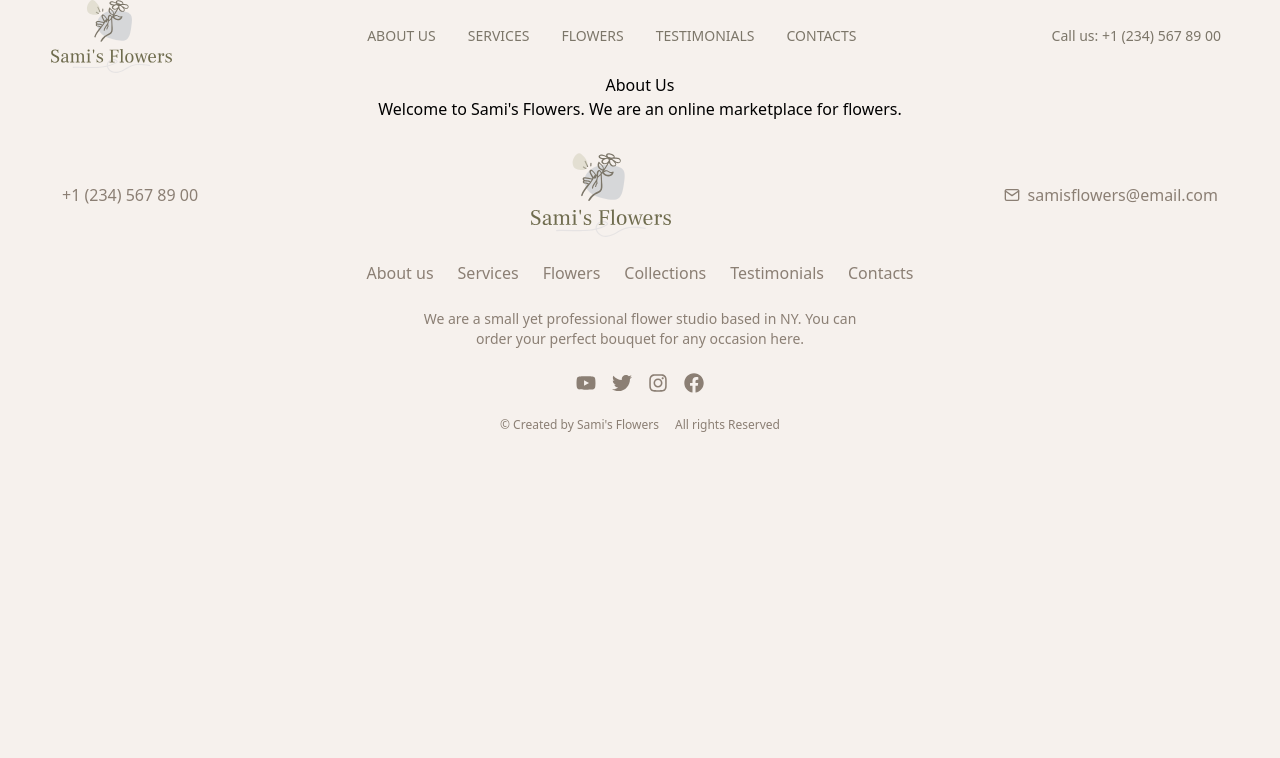
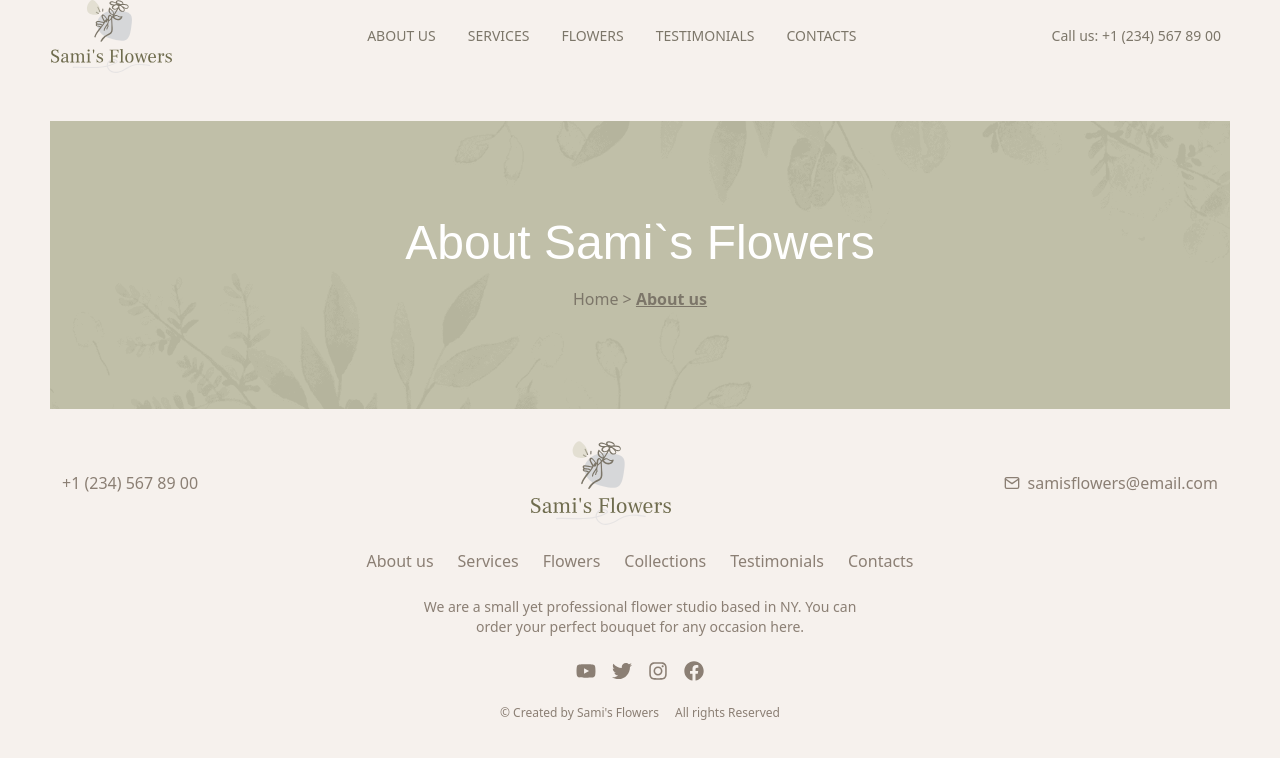
Before and after one commit to koldovsky/2024-itstep-next-team-01, a Next.js app: page /about-us in a window 1280 px wide. Shown: the top 758 px of the page. Built offline with nearby package versions, Linux system fonts and the light colour scheme; a web font is replaced by a local one.

Commit message:
updated connect in page AboutUs

```diff
--- a/app/about-us/page.tsx
+++ b/app/about-us/page.tsx
@@ -1,3 +1,6 @@
+import PageTitle from "./AboutUsTitle/PageTitle";
+
+
 export const metadata = {
   title: "About Us - Sami's Flowers",
   description: "Learn more about Sami's Flowers and our journey.",
@@ -5,9 +8,8 @@ export const metadata = {
 
 export default function AboutUs() {
   return (
-    <div className="max-w-[1220px] mx-auto flex flex-col items-center justify-center">
-      <h1>About Us</h1>
-      <p>Welcome to Sami&apos;s Flowers. We are an online marketplace for flowers.</p>
+    <div className=" max-w-[1220px] mx-auto flex flex-col items-center justify-center">
+      <PageTitle />
     </div>
   );
 }
--- a/app/components/AboutUs/page.tsx
+++ /dev/null
@@ -1,8 +0,0 @@
-
-export default function AboutUs() {
-  return (
-    <div className=" max-w-[1220px] mx-auto flex flex-col items-center justify-center">
-        dfbsv
-    </div>
-  );
-}
--- a/app/page.tsx
+++ b/app/page.tsx
@@ -2,7 +2,6 @@ import Cover from "./components/Home/Cover";
 import Features from "./components/Home/Features";
 import WorkingSectors from "./components/Home/WorkingSectors";
 import Gallery from "@/app/components/Home/Gallery/Gallery";
-import SpecialCollections from "@/app/components/Home/SpecialCollections/SpecialCollectionsContainer";
 import AboutUsHome from "./components/Home/AboutUsHome";
 import Description from "./components/Home/Description";
 import NewInShop from "./components/Home/NewInShop";
@@ -21,7 +20,6 @@ export default function Home() {
       <WorkingSectors />
         <Description />
         <Gallery />
-        <SpecialCollections />
       <Testimonials />
       <Instagram />
     </div>
```
Also changed, not shown: app/about-us/AboutUsTitle/PageTitle.tsx (renamed from app/components/AboutUs/AboutUsTitle/PageTitle.tsx).
